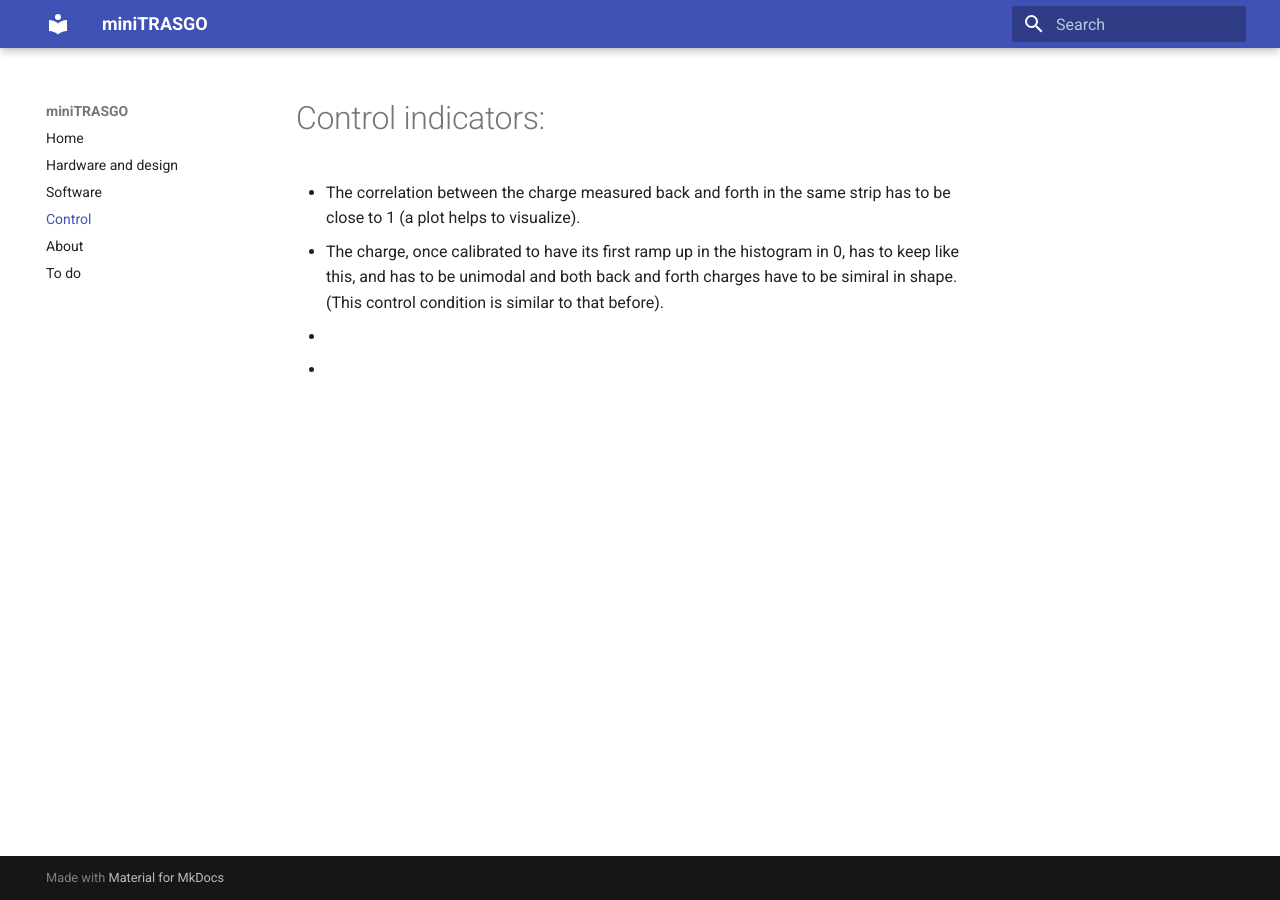
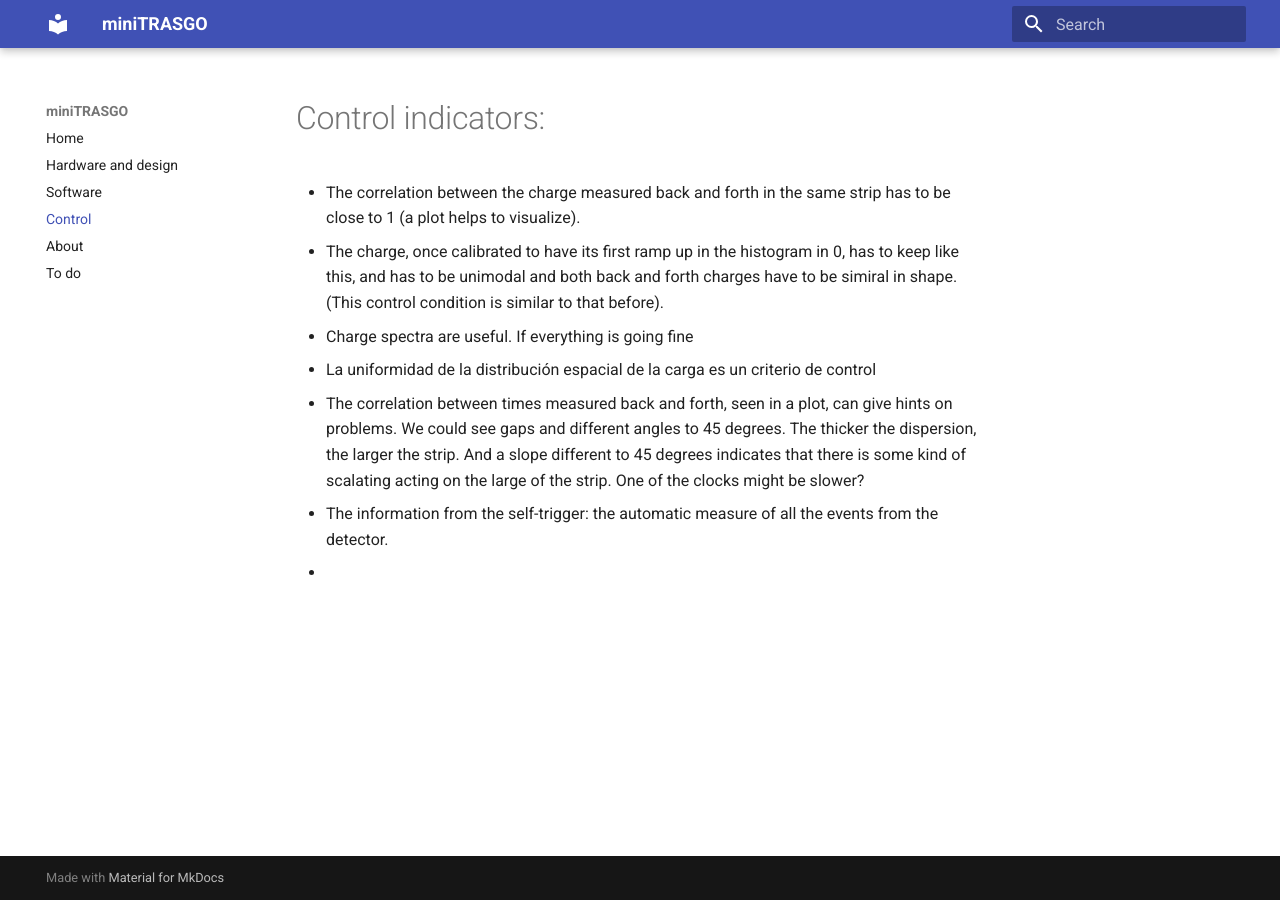
Before and after one commit to cayesoneira/miniTRASGO-documentation, an MkDocs documentation site: the page built from docs/control.md, in a window 1280 px wide. Built offline with MkDocs 1.6.1 and Material for MkDocs 9.7.7, drawn with Linux system fonts in a browser that asks for light colours.

Commit message:
Update control.md

```diff
--- a/docs/control.md
+++ b/docs/control.md
@@ -1,5 +1,8 @@
 # Control indicators:
 - The correlation between the charge measured back and forth in the same strip has to be close to 1 (a plot helps to visualize).
 - The charge, once calibrated to have its first ramp up in the histogram in 0, has to keep like this, and has to be unimodal and both back and forth charges have to be simiral in shape. (This control condition is similar to that before).
+- Charge spectra are useful. If everything is going fine
+- La uniformidad de la distribución espacial de la carga es un criterio de control
+- The correlation between times measured back and forth, seen in a plot, can give hints on problems. We could see gaps and different angles to 45 degrees. The thicker the dispersion, the larger the strip. And a slope different to 45 degrees indicates that there is some kind of scalating acting on the large of the strip. One of the clocks might be slower?
+- The information from the self-trigger: the automatic measure of all the events from the detector.
 -
--
```
